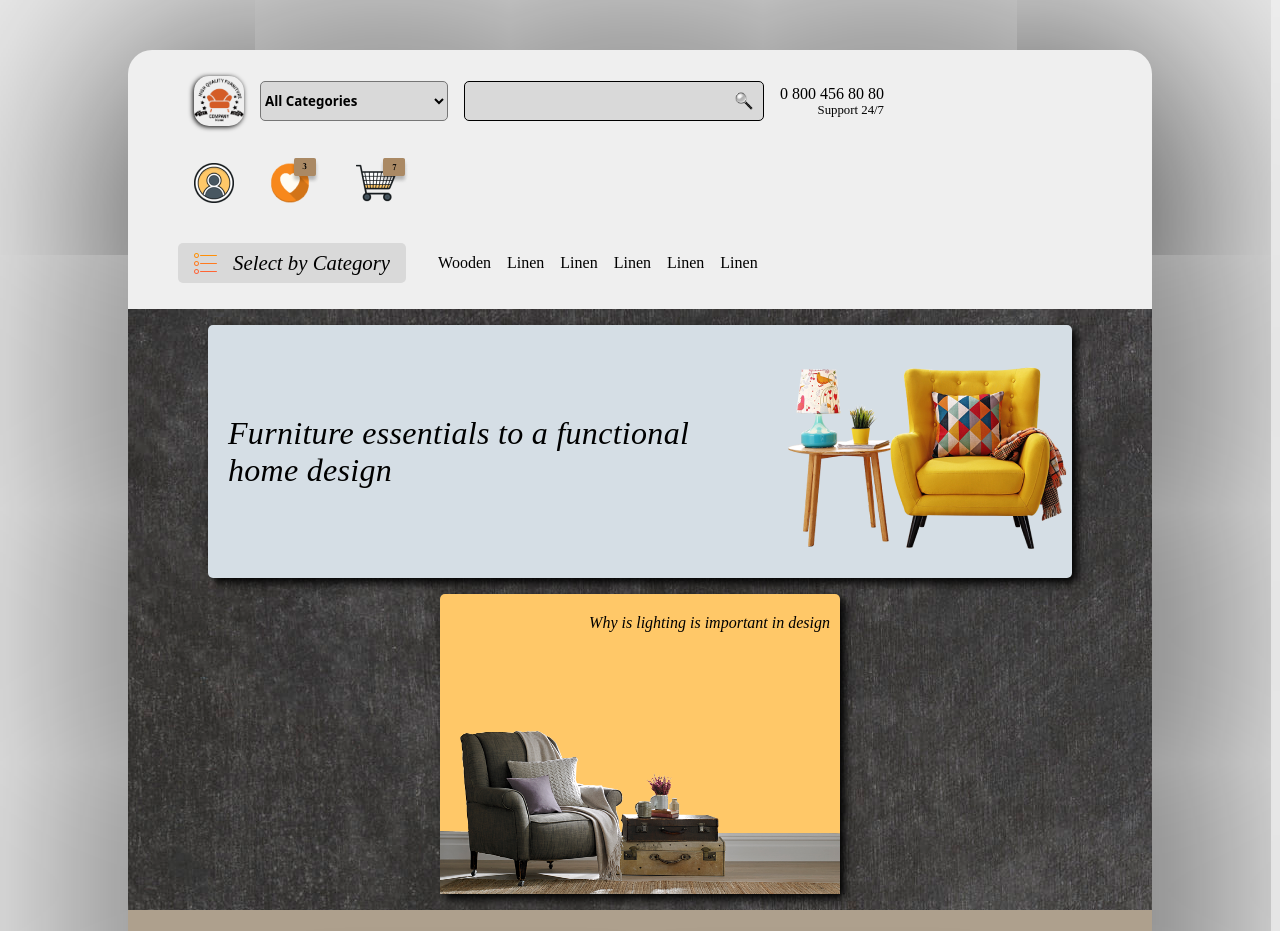
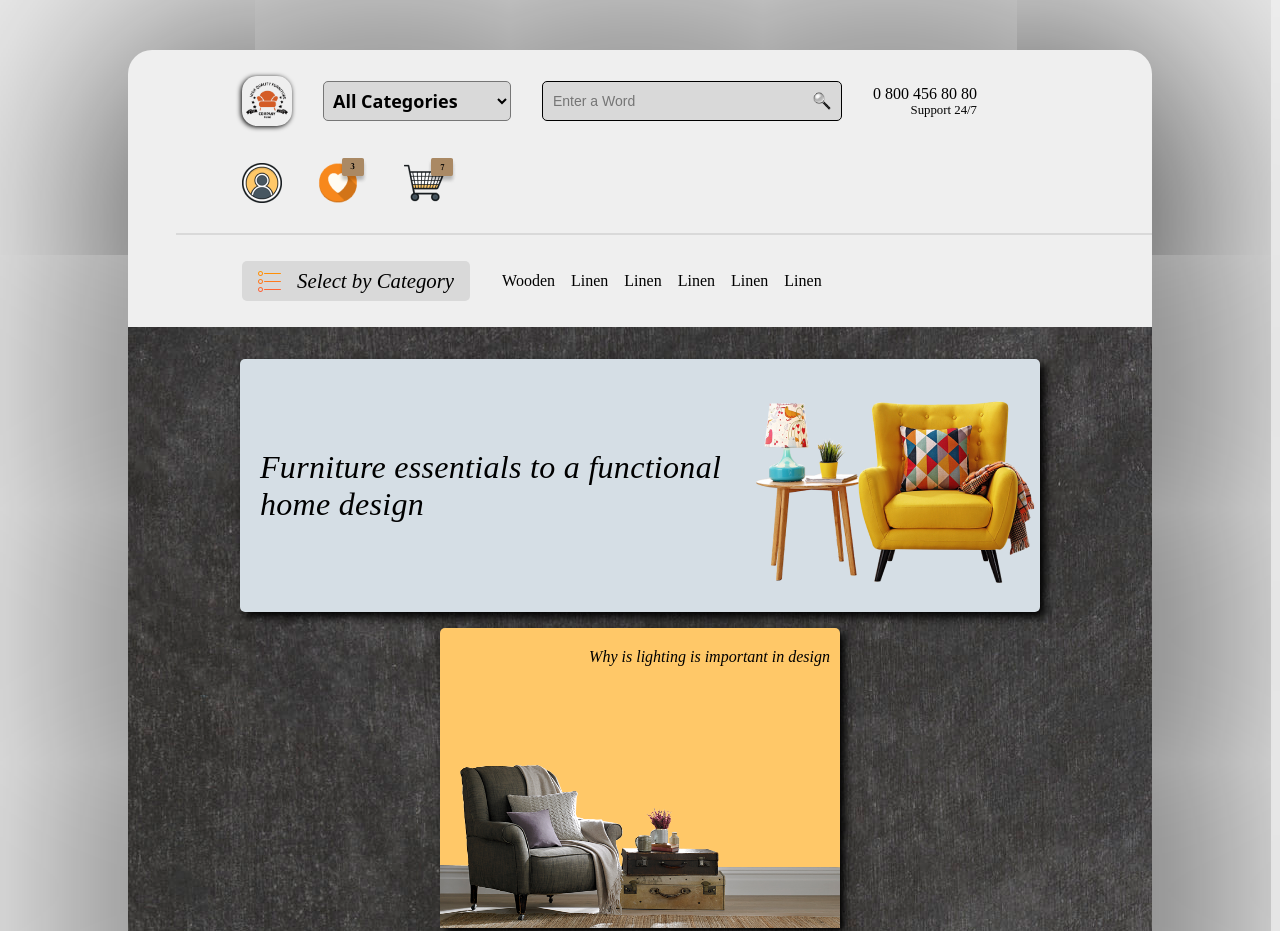
Before and after one commit to MaliBilmez/Home-Furnishing, a plain HTML site: page index.html in a window 1280 px wide. Shown: the top 931 px of the page. Drawn offline with Linux system fonts and the light colour scheme; a web font is replaced by a local one.

Commit message:
step-last

```diff
--- a/index.html
+++ b/index.html
@@ -28,7 +28,7 @@
                     </select>
                 </div>
                 <div class="search-input">
-                    <input type="text">
+                    <input type="text" placeholder="Enter a Word">
                     <img src="./images/magnifier.png" alt="">
                 </div>
                 <div class="support">
--- a/style.css
+++ b/style.css
@@ -32,6 +32,8 @@ body {
   padding: 10px 50px;
   align-items: center;
   flex-wrap: wrap;
+  border-bottom: 2px solid #d9d9d9;
+  margin-left: 48px;
 }
 
 .input-part {
@@ -39,6 +41,7 @@ body {
   display: flex;
   align-items: center;
   flex-wrap: wrap;
+  gap: 15px;
 }
 
 .logo {
@@ -47,15 +50,18 @@ body {
   border-radius: 15px;
   box-shadow: -1px 1px 5px black;
   margin: 1rem;
+  padding: 4px;
 }
 
 .input-part select {
   width: 188px;
   height: 40px;
+  padding: 5px;
   background-color: #d9d9d9;
   border-radius: 5px;
   font-family: "Bellota", system-ui;
-  font-weight: 600;
+  font-size: 18px;
+  font-weight: 700;
 }
 
 .input-part .search-input {
@@ -74,7 +80,9 @@ body {
   border: none;
   outline: none;
   background-color: inherit;
-  font-size: 1rem;
+  font-size: 14px;
+  font-family: Arial, Helvetica, sans-serif;
+
 }
 
 .support {
@@ -106,6 +114,7 @@ body {
   gap: 2rem;
   padding: 10px 50px;
   flex-wrap: wrap;
+  margin: 16px 0 0 64px;
 }
 
 .button {
@@ -137,15 +146,16 @@ header {
   margin-top: 1rem;
   display: flex;
   justify-content: space-around;
+  flex-wrap: wrap;
   gap: 1rem;
-  flex-wrap: wrap;
-  padding: 1rem 5rem;
+  padding: 2rem 5rem;
 }
 
 .essential {
   background-color: #d5dee5;
   display: flex;
   align-items: center;
+  width: 800px;
   border-radius: 5px;
   box-shadow: 5px 5px 10px black;
   letter-spacing: 0.3px;
@@ -155,6 +165,7 @@ header {
   padding: 20px;
   font-style: italic;
   font-size: 2rem;
+  /* font-weight: 400; */
 }
 
 .lighting {
@@ -326,6 +337,10 @@ span {
     margin-left: 1rem;
 }
 
+.submit:hover{
+    cursor: pointer;
+}
+
 /* ---------------------------------- */
 /*               FOOTER               */
 /* ---------------------------------- */
```
